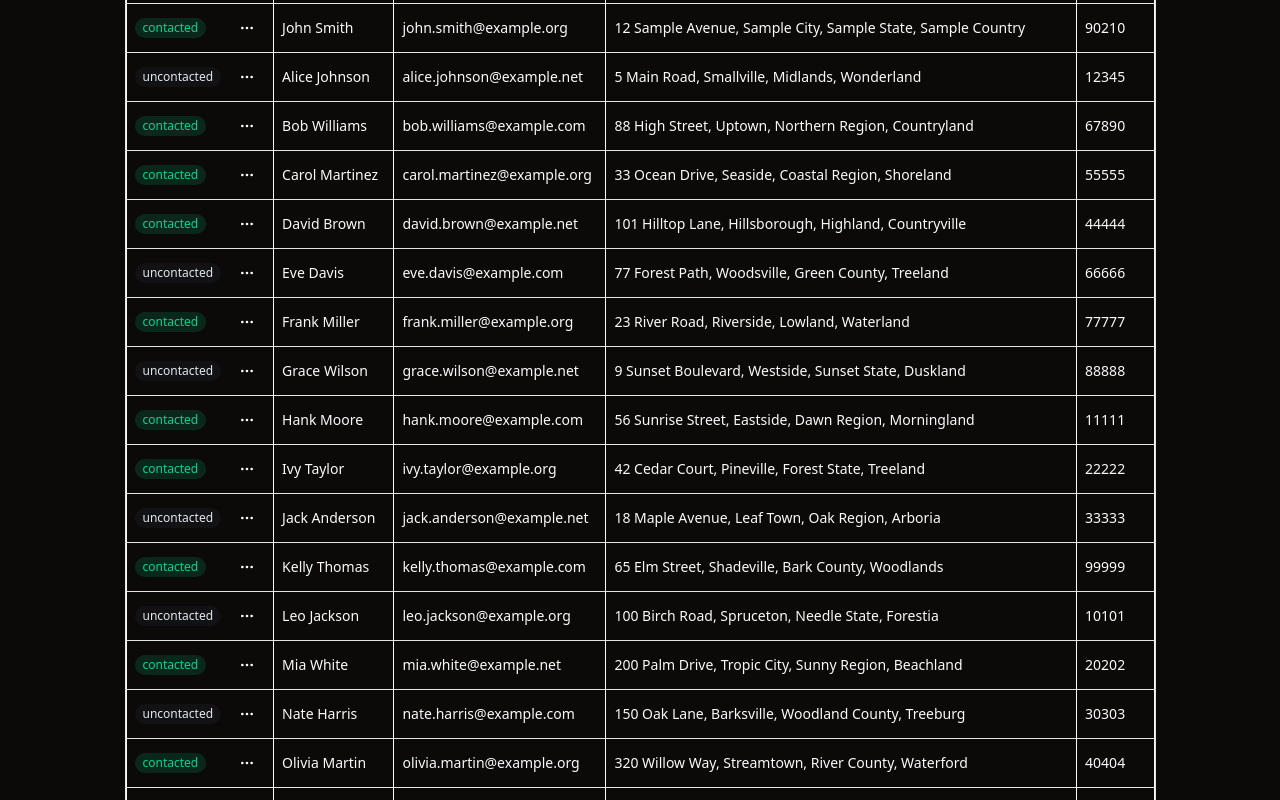
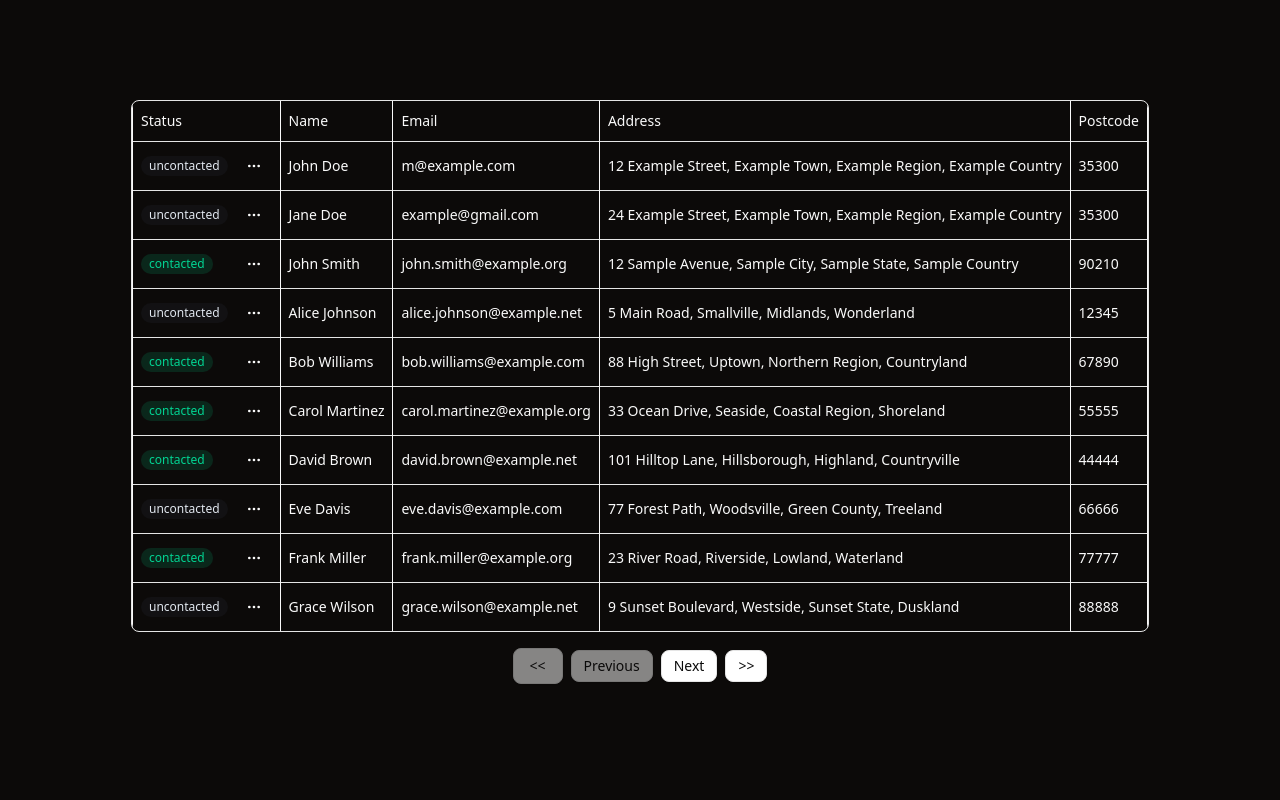
Before and after one commit to rhw-repo/react-dashboard-fs, a React app in the folder frontend/: page / in a window 1280 px wide. Shown: the top 800 px of the page. Built offline with nearby package versions, Linux system fonts and the light colour scheme; the HTML template or start-up script is replaced by a standard one.

Commit message:
Add simple pagnation to table.

```diff
--- a/frontend/src/components/ui/data-table/data-table.tsx
+++ b/frontend/src/components/ui/data-table/data-table.tsx
@@ -1,9 +1,11 @@
 //"use client";
+import { Button } from "../button";
 
 import {
   type ColumnDef,
   flexRender,
   getCoreRowModel,
+  getPaginationRowModel,
   useReactTable,
 } from "@tanstack/react-table";
 
@@ -34,12 +36,15 @@
     data: memoData,
     columns: memoColumns,
     getCoreRowModel: getCoreRowModel(),
+    getPaginationRowModel: getPaginationRowModel(),
   });
+
   // Stable between renders
   const headerGroups = table.getHeaderGroups();
   const rows = table.getRowModel().rows;
 
   return (
+    <div>
       <div className="overflow-hidden rounded-md border">
         <Table className="text-neutral-50">
           <TableHeader>
@@ -75,14 +80,20 @@
                       key={cell.id}
                       className="border-x border-neutral-50"
                     >
-                    {flexRender(cell.column.columnDef.cell, cell.getContext())}
+                      {flexRender(
+                        cell.column.columnDef.cell,
+                        cell.getContext(),
+                      )}
                     </TableCell>
                   ))}
                 </TableRow>
               ))
             ) : (
               <TableRow>
-              <TableCell colSpan={columns.length} className="h-24 text-center">
+                <TableCell
+                  colSpan={columns.length}
+                  className="h-24 text-center"
+                >
                   No results.
                 </TableCell>
               </TableRow>
@@ -90,5 +101,41 @@
           </TableBody>
         </Table>
       </div>
+      {/* Pagination */}
+      <div className="flex items-center justify-center space-x-2 py-4">
+        <Button
+          variant="outline"
+          onClick={() => table.firstPage()}
+          disabled={!table.getCanPreviousPage()}
+        >
+          {"<<"}
+        </Button>
+        <Button
+          variant="outline"
+          size="sm"
+          onClick={() => table.previousPage()}
+          disabled={!table.getCanPreviousPage()}
+        >
+          Previous
+        </Button>
+        <Button
+          variant="outline"
+          size="sm"
+          onClick={() => table.nextPage()}
+          disabled={!table.getCanNextPage()}
+        >
+          Next
+        </Button>
+        <Button
+          variant="outline"
+          size="sm"
+          onClick={() => table.lastPage()}
+          disabled={!table.getCanNextPage()}
+        >
+          {" "}
+          {">>"}
+        </Button>
+      </div>
+    </div>
   );
 }
```
Lines whose indentation alone changed are shown as unchanged.
